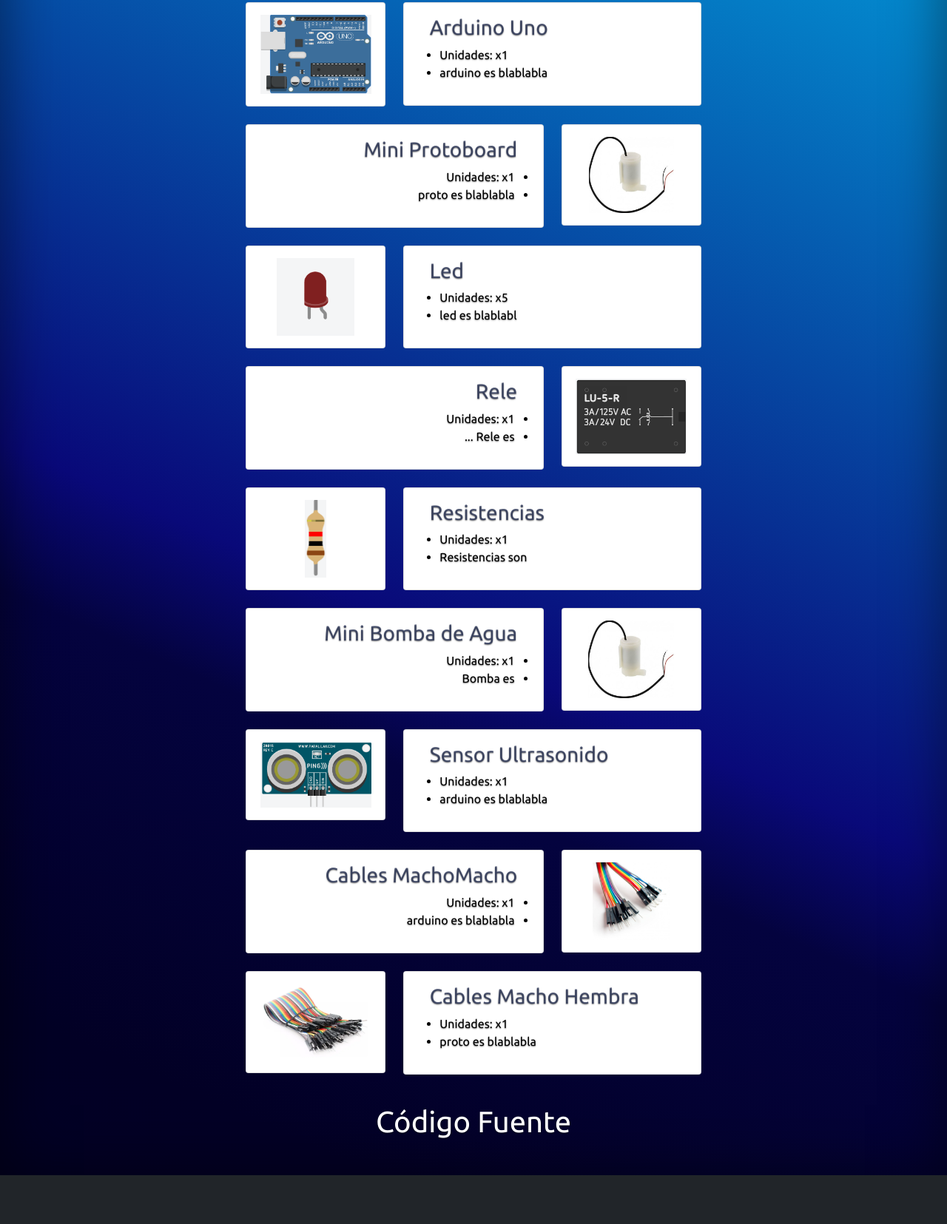
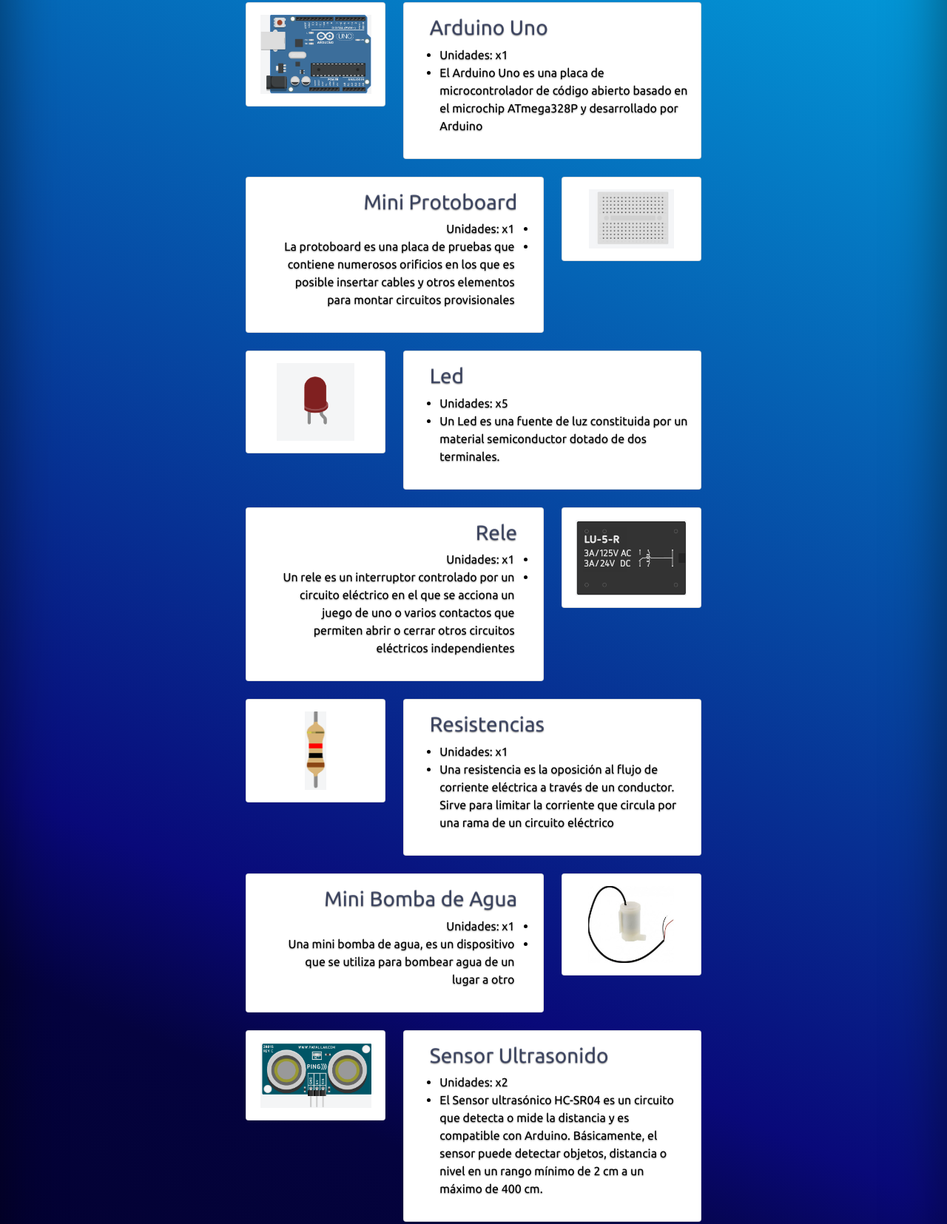
Before and after one commit to hrgarcia/DispenserSonico, a website: page index.html in a window 1280 px wide. Shown: the part 676-2331 px from the top of the page at 74% size. Before the commit the page ends 2265 px from the top, so only its background shows below. Drawn offline with nearby package versions, Linux system fonts and the light colour scheme.

Commit message:
texto componentes+responsive img (jeni-espy)

```diff
--- a/index.html
+++ b/index.html
@@ -163,6 +163,7 @@
                                 <img
                                     width="150"
                                     src="/public/images/arduino.png"
+                                    class="img-fluid"
                                     alt=""
                                 />
                             </div>
@@ -176,7 +177,7 @@
                                     <ul>
                                         <li class="comp-Text left-Text">Unidades: x1</li>
                                         <li class="comp-Text left-Text">
-                                            arduino es blablabla
+                                            El Arduino Uno es una placa de microcontrolador de código abierto basado en el microchip ATmega328P y desarrollado por Arduino
                                         </li>
                                     </ul>
                                 </div>
@@ -194,7 +195,7 @@
                                     <ul class = "right-ul">
                                         <li class="comp-Text right-Text">Unidades: x1</li>
                                         <li class="comp-Text right-Text">
-                                            proto es blablabla
+                                            La protoboard es una placa de pruebas que contiene numerosos orificios en los que es posible insertar cables y otros elementos para montar circuitos provisionales
                                         </li>
                                     </ul>
                                 </div>
@@ -206,7 +207,8 @@
                             <div class="card-body">
                                 <img
                                     width="115"
-                                    src="/public/images/miniBomba.jpg"
+                                    src="/public/images/protoboard.jpeg"
+                                    class="img-fluid"
                                     alt=""
                                 />
                             </div>
@@ -221,6 +223,7 @@
                                 <img
                                     width="105"
                                     src="/public/images/led.png"
+                                    class="img-fluid"
                                     alt=""
                                 />
                             </div>
@@ -234,7 +237,7 @@
                                     <ul>
                                         <li class="comp-Text left-Text">Unidades: x5</li>
                                         <li class="comp-Text left-Text">
-                                            led es blablabl
+                                            Un Led es una fuente de luz constituida por un material semiconductor dotado de dos terminales.
                                         </li>
                                     </ul>
                                 </div>
@@ -251,7 +254,7 @@
                                     <h3 class="comp-Title right-Title">Rele</h3>
                                     <ul class = "right-ul">
                                         <li class="comp-Text right-Text">Unidades: x1</li>
-                                        <li class="comp-Text right-Text">Rele es ...</li>
+                                        <li class="comp-Text right-Text">Un rele es un interruptor controlado por un circuito eléctrico en el que se acciona un juego de uno o varios contactos que permiten abrir o cerrar otros circuitos eléctricos independientes</li>
                                     </ul>
                                 </div>
                             </div>
@@ -263,6 +266,7 @@
                                 <img
                                     width="150"
                                     src="/public/images/rele.png"
+                                    class="img-fluid"
                                 />
                             </div>
                         </div>
@@ -276,6 +280,7 @@
                                 <img
                                     width="29"
                                     src="/public/images/resistencia.png"
+                                    class="img-fluid"
                                 />
                             </div>
                         </div>
@@ -288,7 +293,7 @@
                                     <ul>
                                         <li class="comp-Text left-Text">Unidades: x1</li>
                                         <li class="comp-Text left-Text">
-                                            Resistencias son
+                                            Una resistencia es la oposición al flujo de corriente eléctrica a través de un conductor. Sirve para limitar la corriente que circula por una rama de un circuito eléctrico
                                         </li>
                                     </ul>
                                 </div>
@@ -307,7 +312,7 @@
                                     </h3>
                                     <ul class = "right-ul">
                                         <li class="comp-Text right-Text">Unidades: x1</li>
-                                        <li class="comp-Text right-Text">Bomba es</li>
+                                        <li class="comp-Text right-Text">Una mini bomba de agua, es un dispositivo que se utiliza para bombear agua de un lugar a otro</li>
                                     </ul>
                                 </div>
                             </div>
@@ -319,6 +324,7 @@
                                 <img
                                     width="116"
                                     src="/public/images/miniBomba.jpg"
+                                    class="img-fluid"
                                     alt=""
                                 />
                             </div>
@@ -333,6 +339,7 @@
                                 <img
                                     width="150"
                                     src="/public/images/sensor Ultrasonido.png"
+                                    class="img-fluid"
                                     alt=""
                                 />
                             </div>
@@ -346,10 +353,8 @@
                                         Sensor Ultrasonido
                                     </h3>
                                     <ul>
-                                        <li class="comp-Text left-Text">Unidades: x1</li>
-                                        <li class="comp-Text left-Text">
-                                            arduino es blablabla
-                                        </li>
+                                        <li class="comp-Text left-Text">Unidades: x2</li>
+                                        <li class="comp-Text left-Text"> El Sensor ultrasónico HC-SR04 es un circuito que detecta o mide la distancia y es compatible con Arduino. Básicamente, el sensor puede detectar objetos, distancia o nivel en un rango mínimo de 2 cm a un máximo de 400 cm.</li>
                                     </ul>
                                 </div>
                             </div>
@@ -366,9 +371,9 @@
                                         Cables MachoMacho
                                     </h3>
                                     <ul class = "right-ul">
-                                        <li class="comp-Text right-Text">Unidades: x1</li>
+                                        <li class="comp-Text right-Text">Unidades: x</li>
                                         <li class="comp-Text right-Text">
-                                            arduino es blablabla
+                                            La función del cable macho-macho es con frecuencia usado en el tablero protoboard haciendo posible la conexión de dos elementos
                                         </li>
                                     </ul>
                                 </div>
@@ -381,6 +386,7 @@
                                 <img
                                     width="105"
                                     src="/public/images/CablesMachoMacho.jpg"
+                                    class="img-fluid"
                                     alt=""
                                 />
                             </div>
@@ -395,6 +401,7 @@
                                 <img
                                     width="155"
                                     src="/public/images/cablesMH.webp"
+                                    class="img-fluid"
                                     alt=""
                                 />
                             </div>
@@ -408,9 +415,9 @@
                                         Cables Macho Hembra
                                     </h3>
                                     <ul>
-                                        <li class="comp-Text left-Text">Unidades: x1</li>
+                                        <li class="comp-Text left-Text">Unidades: x</li>
                                         <li class="comp-Text left-Text">
-                                            proto es blablabla
+                                            es un elemento que permite cerrar el circuito eléctrico del que forma parte dos conexiones. La función del cable macho-hembra es con frecuencia usado en el tablero protoboard haciendo posible la conexión de dos elementos
                                         </li>
                                     </ul>
                                 </div>
```
